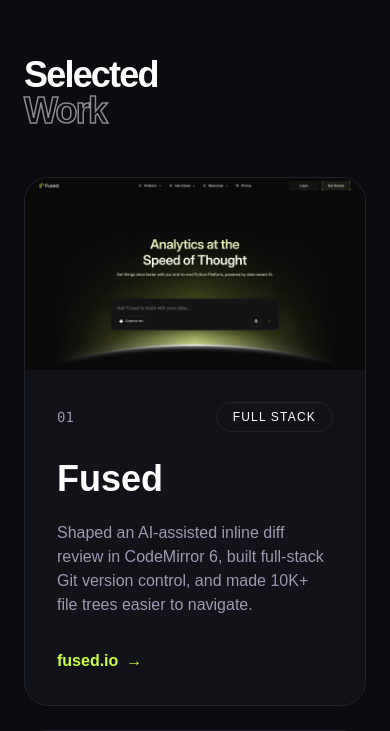
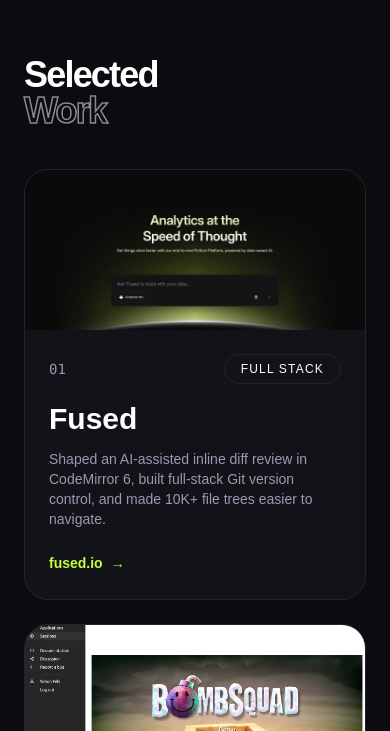
Before and after one commit to aaryanporwal/websoot-v1, a Next.js app: page / in a window 390 px wide. Shown: the part 1853-2584 px from the top of the page. Built offline with nearby package versions, Linux system fonts and the light colour scheme; no server answers; a web font is replaced by a local one.

Commit message:
fix: work card images

```diff
--- a/components/Work.tsx
+++ b/components/Work.tsx
@@ -92,9 +92,9 @@
     <section
       ref={root}
       id="work"
-      className="relative w-full overflow-hidden bg-ink py-24 md:pt-0 md:pb-28"
+      className="relative w-full overflow-hidden bg-ink py-24 md:pt-0 md:pb-12"
     >
-      <div className="flex items-end justify-between px-6 pb-12 pt-8 sm:px-10 md:pt-28 lg:px-16">
+      <div className="flex items-end justify-between px-6 pb-10 pt-8 sm:px-10 md:pt-20 lg:px-16">
         <h2 className="font-display text-fluid-md font-semibold leading-none tracking-tightest text-white">
           Selected
           <br />
@@ -116,7 +116,7 @@
             transition={{ type: "spring", stiffness: 300, damping: 22 }}
             className="group relative flex w-full flex-col overflow-hidden rounded-3xl border border-line bg-surface md:w-[34rem]"
           >
-            <figure className="relative h-48 shrink-0 overflow-hidden md:h-56">
+            <figure className="relative h-40 shrink-0 overflow-hidden md:h-56">
               <img
                 src={p.image}
                 alt={p.title}
@@ -124,7 +124,7 @@
               />
             </figure>
 
-            <div className="flex flex-1 flex-col justify-between p-8 md:p-10">
+            <div className="flex flex-col justify-between p-6 md:p-8">
               <header className="flex items-center justify-between">
                 <span className="font-mono text-sm text-muted">0{i + 1}</span>
                 <span className="rounded-full border border-line px-4 py-1.5 font-sans text-xs uppercase tracking-widest text-white">
@@ -132,11 +132,11 @@
                 </span>
               </header>
 
-              <div className="relative mt-6">
-                <h3 className="font-display text-4xl font-semibold leading-tight text-white md:text-5xl">
+              <div className="relative mt-4">
+                <h3 className="font-display text-3xl font-semibold leading-tight text-white md:text-4xl">
                   {p.title}
                 </h3>
-                <p className="mt-5 max-w-sm font-sans text-base text-muted md:text-lg">
+                <p className="mt-3 max-w-sm font-sans text-sm text-muted md:text-base">
                   {p.desc}
                 </p>
                 <a
@@ -144,7 +144,7 @@
                   target={p.href.startsWith("#") ? undefined : "_blank"}
                   rel={p.href.startsWith("#") ? undefined : "noreferrer"}
                   onClick={sounds.tap}
-                  className="mt-8 inline-flex items-center gap-2 font-display text-base font-semibold text-voltage transition-transform duration-300 hover:translate-x-1.5"
+                  className="mt-6 inline-flex items-center gap-2 font-display text-sm font-semibold text-voltage transition-transform duration-300 hover:translate-x-1.5"
                 >
                   {p.cta}
                   <span>→</span>
@@ -154,7 +154,7 @@
           </motion.article>
         ))}
       </div>
-      <div aria-hidden="true" className="hidden md:block md:h-28" />
+      <div aria-hidden="true" className="hidden md:block md:h-16" />
     </section>
   );
 }
```
